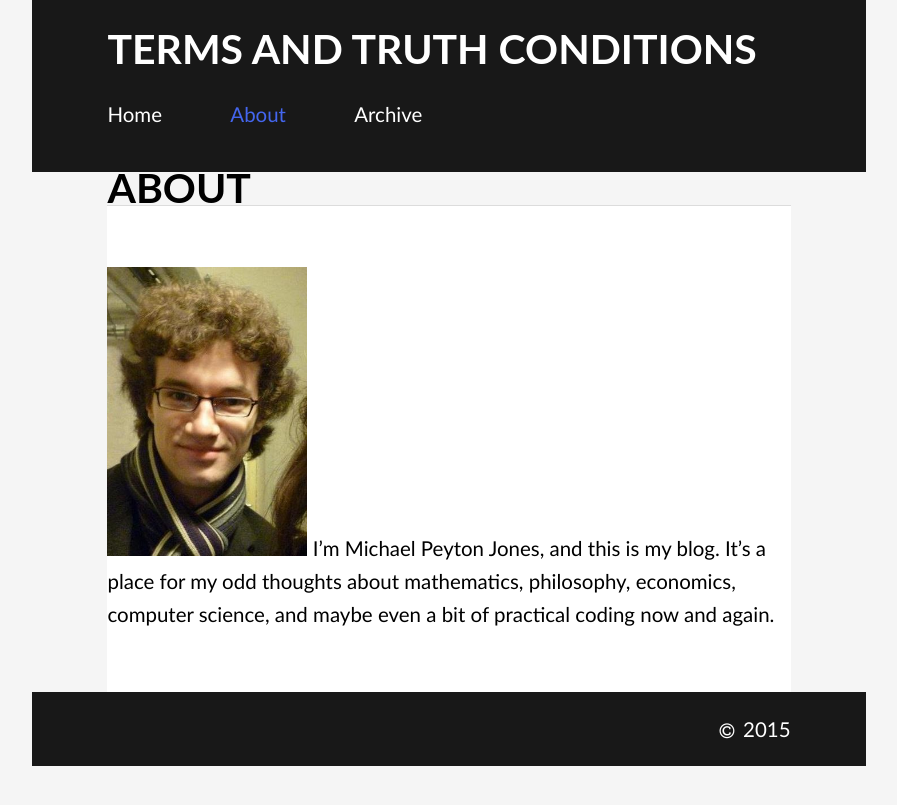
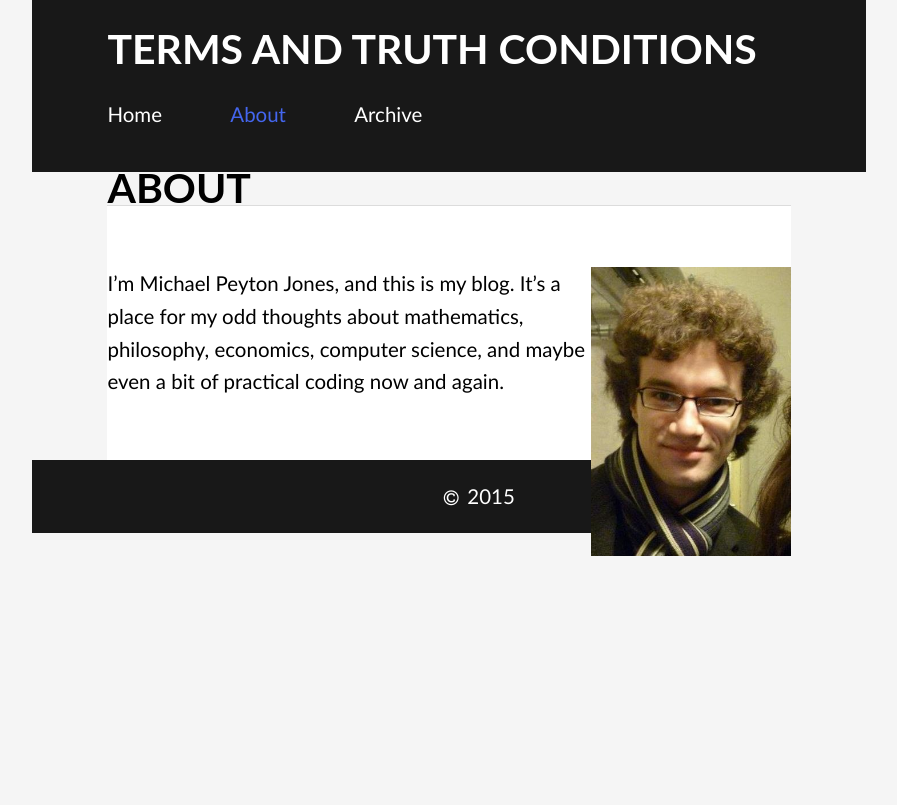
Before and after one commit to michaelpj/termsandtruthconditions, a Jekyll site: the page built from about.md, in a window 1280 px wide. Shown: the top 805 px of the page, without its empty margins (191-1088 px from the left). Built offline with Jekyll 4.4.1, drawn with Linux system fonts in a browser that asks for light colours; nearby versions of some CDN libraries; some web fonts are replaced; Markdown is read by kramdown in place of the engine named in the settings.

Commit message:
Fix more bits

```diff
--- a/_config.yml
+++ b/_config.yml
@@ -8,6 +8,7 @@ description: > # this means to ignore newlines until "baseurl:"
 baseurl: "" # the subpath of your site, e.g. /blog/
 url: "www.termsandtruthconditions.com" # the base hostname & protocol for your site
 more: "More"
+excerpt_separator: "<!-- more -->"
 twitter_username: mpeytonjones
 github_username:  michaelpj
 
--- a/_posts/2013-03-05-master-argument-effective-altruism.markdown
+++ b/_posts/2013-03-05-master-argument-effective-altruism.markdown
@@ -10,7 +10,7 @@ categories: [philosophy, effective altruism]
 
 I was putting together some readings about effective altruism, and I realised that the resources I'd picked out nicely mirror and support the stages of a prototypical argument for effective altruism.
 
-<!--more-->
+<!-- more -->
 
 ## The argument ##
 
--- a/_posts/2013-03-14-australia-update-3.markdown
+++ b/_posts/2013-03-14-australia-update-3.markdown
@@ -8,6 +8,8 @@ categories: Australia
 
 Once again, it's been far too long since I updated this, but better late than never!
 
+<!-- more -->
+
 I'm just about coming to the end of my time at Atlassian, which means it's time to do a bit of travelling! I've actually organized everything (finally!), so my itinerary looks a bit like this:
 
 - Melbourne for four days.
@@ -15,8 +17,6 @@ I'm just about coming to the end of my time at Atlassian, which means it's time
 - Cairns for a week, doing a five-day diving course on the reef that will get me qualified to dive anywhere.
 - Alice Springs for four days, during which time I'm going to do a three-day trek out to Uluru and back.
 - Then back to Sydney!
-
-<!-- more -->
 
 Which is all looking pretty awesome, but find the experience of spending that much money all at once a bit traumatic...
 
--- a/css/basic.css
+++ b/css/basic.css
@@ -114,3 +114,25 @@ article footer a::after {
     margin-left: .4em;
     content: "\f101";
 }
+
+/**
+ * Images
+ */
+img {
+    max-width: 100%;
+    vertical-align: middle;
+}
+
+img.center {
+    display: block;
+    margin-left: auto;
+    margin-right: auto;
+}
+
+img.right {
+    float: right
+}
+
+img.left {
+    float: left
+}
```
